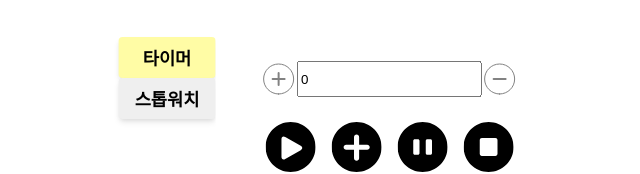
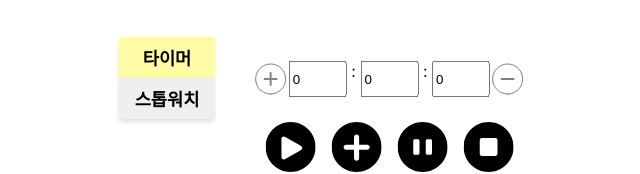
Before and after one commit to alittlekitten/SsocoTimer, a React (Create React App) app: page / in a window 1280 px wide. Shown: the part 143-317 px from the top of the page, without its empty margins (299-939 px from the left). Built offline with nearby package versions, Linux system fonts and the light colour scheme; a web font is replaced by a local one.

Commit message:
✨ Timer 시분초로 수정
lap도 그에 맞게 수정, 분과 초는 60을 넘는 수를 넣을 수 없도록 설정
useEffect를 사용하여 기존 로직을 일부 수정

```diff
--- a/src/components/Timer.jsx
+++ b/src/components/Timer.jsx
@@ -1,6 +1,6 @@
 /** @jsxImportSource @emotion/react */
 import { css } from "@emotion/react";
-import { useState, useRef } from "react";
+import { useState, useRef, useEffect } from "react";
 import { ReactComponent as Plus } from "../images/plus.svg";
 import { ReactComponent as Minus } from "../images/minus.svg";
 import { ReactComponent as Play } from "../images/play.svg";
@@ -9,13 +9,15 @@ import { ReactComponent as Stop } from "../images/stop.svg";
 import { ReactComponent as Lap } from "../images/lap.svg";
 
 const Timer = () => {
-  const [time, setTime] = useState(0); // 시간
+  const [second, setSecond] = useState(0); // 초
+  const [minute, setMinute] = useState(0); //
+  const [hour, setHour] = useState(0);
   const [lap, setLap] = useState([]); // 랩
   const [status, setStatus] = useState("stop");
   const isPressed = useRef(false); // 마우스 눌렸는지 여부
   const speed = useRef(300); // 마우스를 꾹 눌렀을 때 증감 스피드
   const timeout = useRef(null); // 증감 스피드를 조절 및 재귀적 사용을 위한 setTimeout 변수
-  const playInterval = useRef(null); // 재생버튼을 눌렀을 때 발생하는 Interval을 담기 위한 변수
+  const playTimeout = useRef(null); // 재생버튼을 눌렀을 때 발생하는 Interval을 담기 위한 변수
 
   // 마우스 클릭할 때 동작들
 
@@ -40,7 +42,7 @@ const Timer = () => {
   const repeatCount = (cnt) => {
     if (isPressed.current) {
       if (speed.current > 30) speed.current -= 10;
-      setTime((prev) => {
+      setSecond((prev) => {
         if (!(prev === 0 && cnt === -1)) {
           return prev + cnt;
         }
@@ -52,13 +54,41 @@ const Timer = () => {
     }
   };
 
-  const inputChange = (e) => {
+  const secondChange = (e) => {
     const originalValue = e.target.value;
     const onlyNumber = originalValue.replace(/[^0-9]/g, "");
     if (!onlyNumber) {
-      setTime(0);
+      setSecond(0);
+    } else if (+onlyNumber > 59) {
+      // 60 넘어가면 초기화
+      setSecond(0);
     } else {
-      setTime(+onlyNumber);
+      setSecond(+onlyNumber);
+    }
+    timePause();
+  };
+
+  const minuteChange = (e) => {
+    const originalValue = e.target.value;
+    const onlyNumber = originalValue.replace(/[^0-9]/g, "");
+    if (!onlyNumber) {
+      setMinute(0);
+    } else if (+onlyNumber > 59) {
+      // 60 넘어가면 초기화
+      setMinute(0);
+    } else {
+      setMinute(+onlyNumber);
+    }
+    timePause();
+  };
+
+  const hourChange = (e) => {
+    const originalValue = e.target.value;
+    const onlyNumber = originalValue.replace(/[^0-9]/g, "");
+    if (!onlyNumber) {
+      setHour(0);
+    } else {
+      setHour(+onlyNumber);
     }
     timePause();
   };
@@ -66,39 +96,56 @@ const Timer = () => {
   // 타이머 상태에 따른 동작
 
   const timePlay = () => {
-    if (status === "play") clearInterval(playInterval.current);
-    else setStatus("play");
-    playInterval.current = setInterval(() => {
-      setTime((prev) => {
-        if (prev !== 0) --prev;
-        if (prev === 0) {
-          setStatus("stop");
-          clearInterval(playInterval.current);
-          clearTimeout(timeout.current);
-        }
-        return prev;
-      });
-    }, 1000);
+    if (second !== 0) setStatus("play"); // 문자열은 기본형 데이터라 play를 play로 바꿔도 변화 X
   };
 
   const timeLap = () => {
-    if (status === "play") setLap((prev) => [...prev, time]);
+    if (status === "play")
+      setLap((prev) => [...prev, { hour, minute, second }]);
   };
 
   const timePause = () => {
     setStatus("pause");
-    clearInterval(playInterval.current);
+    clearInterval(playTimeout.current);
   };
 
   const timeReset = () => {
     setStatus("stop");
     setLap([]);
-    clearInterval(playInterval.current);
-    setTime(0);
+    clearInterval(playTimeout.current);
+    setSecond(0);
+    setMinute(0);
+    setHour(0);
   };
 
+  useEffect(() => {
+    // play 눌렀을 때의 로직
+    if (status === "play") {
+      playTimeout.current = setTimeout(() => {
+        if (second > 0) {
+          if (hour === 0 && minute === 0 && second === 1) {
+            setStatus("stop");
+            clearTimeout(playTimeout.current);
+          }
+          setSecond(second - 1);
+        } else {
+          if (minute > 0) {
+            setMinute(minute - 1);
+            setSecond(59);
+          } else if (hour > 0) {
+            setHour(hour - 1);
+            setMinute(59);
+            setSecond(59);
+          }
+        }
+      }, 1000);
+    }
+
+    return () => clearTimeout(playTimeout.current);
+  }, [hour, minute, second, status]);
+
   return (
-    <div css={totalContainer({ time })}>
+    <div css={totalContainer({ hour, minute, second })}>
       <div css={watchContainer}>
         <Plus
           alt="더하기"
@@ -107,7 +154,11 @@ const Timer = () => {
           onMouseLeave={offPress}
           className="plus"
         />
-        <input type="text" value={time} onChange={inputChange}></input>
+        <input type="text" value={hour} onChange={hourChange}></input>
+        <span>&nbsp;:&nbsp;</span>
+        <input type="text" value={minute} onChange={minuteChange}></input>
+        <span>&nbsp;:&nbsp;</span>
+        <input type="text" value={second} onChange={secondChange}></input>
         <Minus
           alt="빼기"
           onMouseDown={onDecrease}
@@ -124,8 +175,10 @@ const Timer = () => {
       </div>
       <div css={lapContainer}>
         <h3>-- lap --</h3>
-        {lap.map((elem) => (
-          <p>{elem}</p>
+        {lap.map((elem, index) => (
+          <p key={index}>
+            {elem.hour} : {elem.minute} : {elem.second}
+          </p>
         ))}
       </div>
     </div>
@@ -134,11 +187,13 @@ const Timer = () => {
 
 const totalContainer = (props) => css`
   padding: 1.5rem;
-  background-color: ${props.time === 3
+  background-color: ${props.hour === 0 &&
+  props.minute === 0 &&
+  props.second === 3
     ? "#ffd3d3"
-    : props.time === 2
+    : props.hour === 0 && props.minute === 0 && props.second === 2
     ? "#ff9b9b"
-    : props.time === 1
+    : props.hour === 0 && props.minute === 0 && props.second === 1
     ? "#ff5e5e"
     : "white"};
 `;
@@ -146,6 +201,10 @@ const totalContainer = (props) => css`
 const watchContainer = css`
   display: flex;
   justify-content: center;
+
+  input {
+    width: 50px;
+  }
 
   .plus:hover {
     fill: #bcfcff;
```
